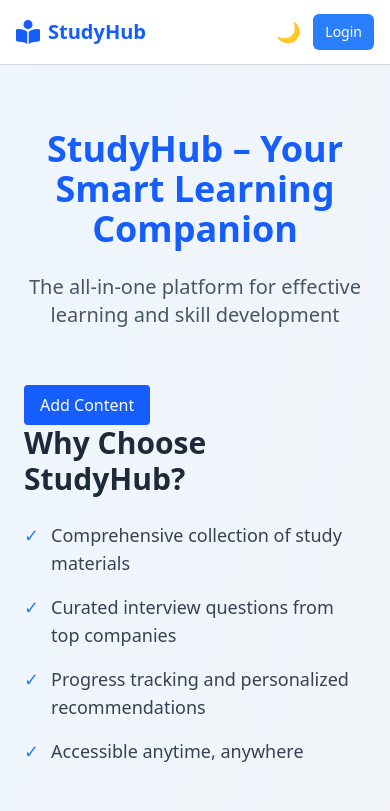
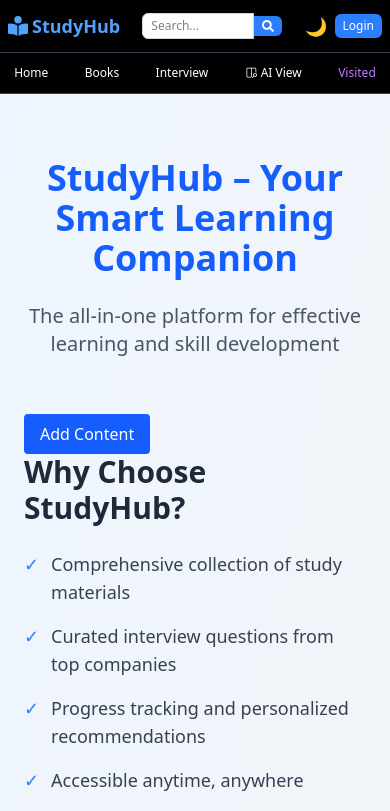
Before and after one commit to shreya-create-glitch/Study-App, a React (Vite) app in the folder frontend/study-app/: page / in a window 390 px wide. Shown: the top 811 px of the page. Built offline with nearby package versions, Linux system fonts and the light colour scheme; no server answers.

Commit message:
Updated navbar responsive design

```diff
--- a/frontend/study-app/src/components/Navbar.jsx
+++ b/frontend/study-app/src/components/Navbar.jsx
@@ -1,106 +1,220 @@
-import React, { useState } from 'react';
-import { Link, useNavigate } from 'react-router-dom';
-import toast, { Toaster } from 'react-hot-toast';
-import DropDown from './DropDown';
-import Input from './Input';
-import { FaSearch } from 'react-icons/fa';
-import { FaBookOpenReader } from 'react-icons/fa6';
-import { VscOpenPreview } from 'react-icons/vsc';
+
+import React, { useState } from "react";
+import { Link, useNavigate } from "react-router-dom";
+import toast, { Toaster } from "react-hot-toast";
+import DropDown from "./DropDown";
+import Input from "./Input";
+
+import { FaSearch } from "react-icons/fa";
+import { FaBookOpenReader } from "react-icons/fa6";
+import { VscOpenPreview } from "react-icons/vsc";
 
 const Navbar = ({ setdark, dark }) => {
+
+  // LOGIN POPUP STATE
   const [open, setOpen] = useState(false);
-  const [search, setSearch] = useState('');
-  const user = JSON.parse(localStorage.getItem('user'));
+
+  // SEARCH STATE
+  const [search, setSearch] = useState("");
+
   const navigate = useNavigate();
 
+  // USER
+  const user = JSON.parse(localStorage.getItem("user"));
+
+  // LOGIN / LOGOUT
   const handleAuth = () => {
+
+    // LOGOUT
     if (user) {
-      localStorage.removeItem('user');
-      localStorage.removeItem('token');
-      toast.success('Logged out successfully');
+      localStorage.removeItem("user");
+      localStorage.removeItem("token");
+
+      toast.success("Logged out successfully");
+
       window.location.reload();
-    } else {
+    }
+
+    // LOGIN POPUP
+    else {
       setOpen(true);
     }
   };
 
+  // SEARCH
   const handleSubmit = (e) => {
     e.preventDefault();
-    navigate(`/search?query=${search}`);
-    setSearch('');
+
+    if (search.trim()) {
+      navigate(`/search?query=${search}`);
+      setSearch("");
+    }
   };
 
-  const toggleDark = () => setdark(!dark);
+  // DARK MODE
+  const toggleDark = () => {
+    setdark(!dark);
+  };
 
+  // PROTECTED ROUTES
   const protectedLink = (path) => ({
-    to: user ? path : '/',
-    onClick: !user ? () => setOpen(true) : undefined,
+    to: user ? path : "/",
+    onClick: !user
+      ? (e) => {
+          e.preventDefault();
+          setOpen(true);
+        }
+      : undefined,
   });
 
   return (
     <>
-      <nav className="bg-white dark:bg-gray-900 shadow-md border-b border-gray-300 dark:border-gray-700 w-full">
+      <nav className="w-full bg-black text-white shadow-md border-b border-gray-700">
+
         <Toaster />
-        <div className="w-full px-4 flex items-center justify-between h-16">
-          {/* Left: Logo */}
-          <div className="flex-shrink-0">
-            <Link to="/" className="flex items-center text-xl font-bold text-blue-600 dark:text-blue-400 space-x-2">
-              <FaBookOpenReader className="text-2xl text-blue-600 dark:text-blue-400" />
-              <span>StudyHub</span>
-            </Link>
-          </div>
 
-          {/* Center: Search */}
-          <form onSubmit={handleSubmit} className="hidden md:flex items-center gap-3 flex-1 justify-center">
-            <label htmlFor="navbar-search" className="sr-only">Search</label>
+        {/* TOP ROW */}
+        <div className="flex items-center justify-between px-2 py-3">
+
+          {/* LOGO */}
+          <Link
+            to="/"
+            className="flex items-center gap-1 text-lg sm:text-xl font-bold text-blue-400 shrink-0"
+          >
+            <FaBookOpenReader className="text-xl sm:text-2xl" />
+            <span>StudyHub</span>
+          </Link>
+
+          {/* SEARCH */}
+          <form
+            onSubmit={handleSubmit}
+            className="flex items-center mx-2 flex-1 max-w-[140px] sm:max-w-[220px]"
+          >
             <input
-              id="navbar-search"
               type="text"
               placeholder="Search..."
               value={search}
               onChange={(e) => setSearch(e.target.value)}
-              className="w-64 px-4 py-2 rounded-md border border-gray-300 dark:border-gray-600 bg-white dark:bg-gray-800 text-sm text-gray-900 dark:text-white focus:outline-none focus:ring-2 focus:ring-blue-500"
+              className="w-full border border-gray-300 bg-white text-black px-2 py-1 rounded-l-md text-xs sm:text-sm outline-none"
             />
+
             <button
               type="submit"
-              className="bg-blue-500 hover:bg-blue-600 text-white px-4 py-2 rounded-md text-sm"
+              className="bg-blue-500 hover:bg-blue-600 text-white px-2 py-1 rounded-r-md"
             >
-              <FaSearch className="text-base" />
+              <FaSearch className="text-xs sm:text-sm" />
             </button>
           </form>
 
-          {/* Right: Links + Auth */}
-          <div className="flex items-center gap-3">
-            <div className="hidden md:flex items-center space-x-6">
-              <Link to="/" className="nav-link">Home</Link>
-              <Link {...protectedLink("/books")} className="nav-link">Books</Link>
-              <Link {...protectedLink("/interview")} className="nav-link">Interview Q</Link>
-              <Link {...protectedLink("/debug")} className="nav-link">
-                <span className="flex items-center gap-1">
-                  <VscOpenPreview size={19} />
-                  AIVue
-                </span>
-              </Link>
-              <Link to="/question" className="nav-link font-semibold text-purple-600 dark:text-purple-400 hover:underline underline-offset-4">
-                Visited
-              </Link>
-            </div>
+          {/* RIGHT SIDE */}
+          <div className="flex items-center gap-2 shrink-0">
 
-            <button onClick={toggleDark} className="text-xl">
-              {dark ? '☀️' : '🌙'}
+            {/* THEME BUTTON */}
+            <button
+              onClick={toggleDark}
+              className="text-lg"
+            >
+              {dark ? "☀️" : "🌙"}
             </button>
 
+            {/* LOGIN / LOGOUT */}
             <button
               onClick={handleAuth}
-              className={`px-3 py-2 rounded-md text-sm text-white ${user ? 'bg-red-500' : 'bg-blue-500'}`}
+              className={`px-2 py-1 rounded-md text-xs sm:text-sm text-white whitespace-nowrap ${
+                user ? "bg-red-500" : "bg-blue-500"
+              }`}
             >
-              {user ? `Logout (${user.email})` : 'Login'}
+              {user ? "Logout" : "Login"}
             </button>
+
           </div>
         </div>
+
+        {/* MOBILE NAVBAR */}
+        <div className="flex md:hidden justify-around items-center py-3 border-t border-gray-700 text-xs sm:text-sm text-white flex-wrap gap-2">
+
+          <Link
+            to="/"
+            className="hover:text-blue-400 transition whitespace-nowrap"
+          >
+            Home
+          </Link>
+
+          <Link
+            {...protectedLink("/books")}
+            className="hover:text-blue-400 transition whitespace-nowrap"
+          >
+            Books
+          </Link>
+
+          <Link
+            {...protectedLink("/interview")}
+            className="hover:text-blue-400 transition whitespace-nowrap"
+          >
+            Interview
+          </Link>
+
+          <Link
+            {...protectedLink("/debug")}
+            className="flex items-center gap-1 hover:text-blue-400 transition whitespace-nowrap"
+          >
+            <VscOpenPreview />
+            AI View
+          </Link>
+
+          <Link
+            to="/question"
+            className="text-purple-400 hover:text-purple-300 transition whitespace-nowrap"
+          >
+            Visited
+          </Link>
+
+        </div>
+
+        {/* DESKTOP NAVBAR */}
+        <div className="hidden md:flex items-center justify-center gap-8 py-3 border-t border-gray-700 text-sm text-white">
+
+          <Link
+            to="/"
+            className="hover:text-blue-400 transition"
+          >
+            Home
+          </Link>
+
+          <Link
+            {...protectedLink("/books")}
+            className="hover:text-blue-400 transition"
+          >
+            Books
+          </Link>
+
+          <Link
+            {...protectedLink("/interview")}
+            className="hover:text-blue-400 transition"
+          >
+            Interview Q
+          </Link>
+
+          <Link
+            {...protectedLink("/debug")}
+            className="flex items-center gap-1 hover:text-blue-400 transition"
+          >
+            <VscOpenPreview />
+            AI View
+          </Link>
+
+          <Link
+            to="/question"
+            className="text-purple-400 hover:text-purple-300 transition"
+          >
+            Visited
+          </Link>
+
+        </div>
+
       </nav>
 
-      {/* Login Popup */}
+      {/* LOGIN POPUP */}
       {open && !user && (
         <DropDown onClose={() => setOpen(false)}>
           <Input onClose={() => setOpen(false)} />
```
